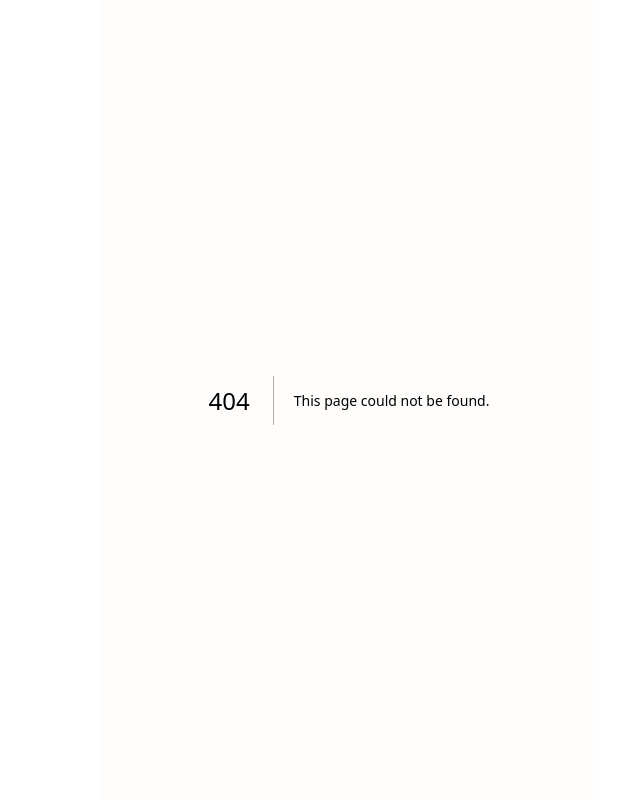
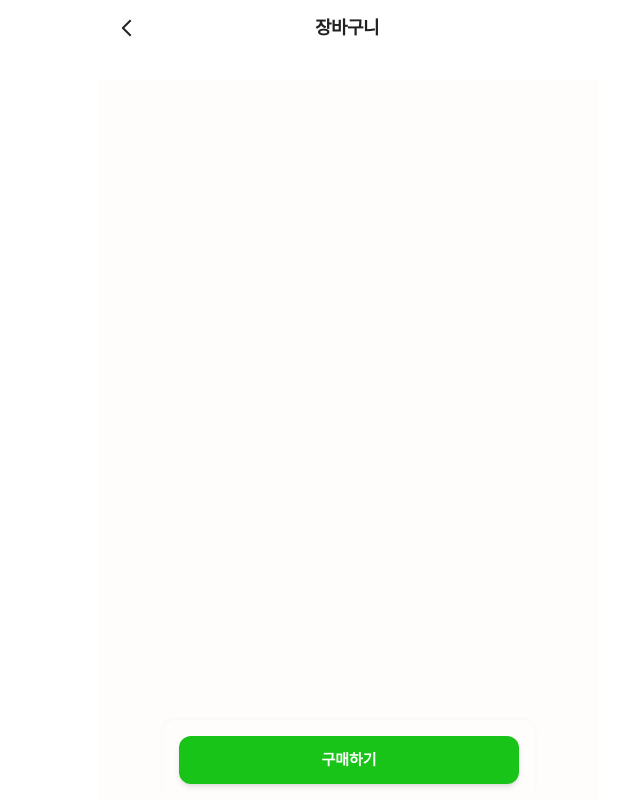
Before and after one commit to Unithon-INU/2025_UNITHON_TEAM_11_FE, a Next.js app: page /cart in a window 1280 px wide. Before the commit this address had no page. Shown: the whole page, without its empty margins (291-931 px from the left). Built offline with nearby package versions, Linux system fonts and the light colour scheme.

Commit message:
fix: 헤더 수정

```diff
--- /dev/null
+++ b/src/app/cart/page.tsx
@@ -0,0 +1,42 @@
+'use client';
+import React, { useState, useEffect } from 'react';
+import Header from '@/components/header/Header';
+import CommonButton from '@/components/CommonButton';
+import DefaultBody from '@/components/defaultBody';
+import { useRouter } from 'next/navigation';
+
+export default function CartPage() {
+
+  const router = useRouter();
+
+
+  return (
+    <>
+      <Header>
+        <Header.BackButton />
+        <Header.Title>장바구니</Header.Title>
+      </Header>
+      <DefaultBody hasHeader={1}>
+        <div className="flex flex-col  ">
+          {/* 본문 영역 */}
+          <main className="flex flex-col items-center mt-[24px]">
+
+        <div className="flex w-full max-w-[350px]  flex-col  jusgap-2">
+
+
+
+            {/* 하단 버튼 영역 */}
+             <div className="fixed bottom-0 left-1/2 -translate-x-1/2 w-full max-w-[372px] bg-[#FFFDFB]  p-4 [box-shadow:0px_-1px_4px_0px_#00000008] rounded-[12px]">
+                <CommonButton
+                    type="button"
+                 >
+                        구매하기
+                </CommonButton>
+            </div>
+        </div>
+        </main>
+        </div>
+      </DefaultBody>
+    </>
+  );
+}
--- a/src/components/home/SearchBar.tsx
+++ b/src/components/home/SearchBar.tsx
@@ -3,7 +3,7 @@
 
 import React from 'react';
 import { FiSearch } from 'react-icons/fi';
-import CartButton from './CartButton';
+import CartButton from '../header/CartButton';
 
 type SearchBarProps = {
   showCartButton?: boolean; // 장바구니 버튼 표시 여부 (기본값: true)
@@ -14,8 +14,10 @@ const SearchBar = ({ showCartButton = true }: SearchBarProps) => {
    <div
       className="fixed top-0 left-0 right-0 flex items-center h-[56px] px-4 bg-white w-full max-w-[500px] mx-auto z-50"
     >
+      <div className='flex w-full self-center items-center justify-center'>
+        <div className='flex w-[90%] self-center items-center'>
           {/* 검색창 */}
-      <div className={`flex items-center bg-[#F3F0EC] rounded-xl px-3 py-2 ${showCartButton ? 'w-full mr-2' : 'flex-1'}`}>
+          <div className={`flex items-center bg-[#F3F0EC] rounded-[8px] px-3 py-2 ${showCartButton ? 'w-full mr-3' : 'flex-1'}`}>
             <input
               type="text"
               placeholder="검색어를 입력하세요."
@@ -28,6 +30,8 @@ const SearchBar = ({ showCartButton = true }: SearchBarProps) => {
           {/* 장바구니 버튼 (선택적 표시) */}
           {showCartButton && <CartButton />}
         </div>
+      </div>
+    </div>
   );
 };
 
```
Lines whose indentation alone changed are shown as unchanged.
